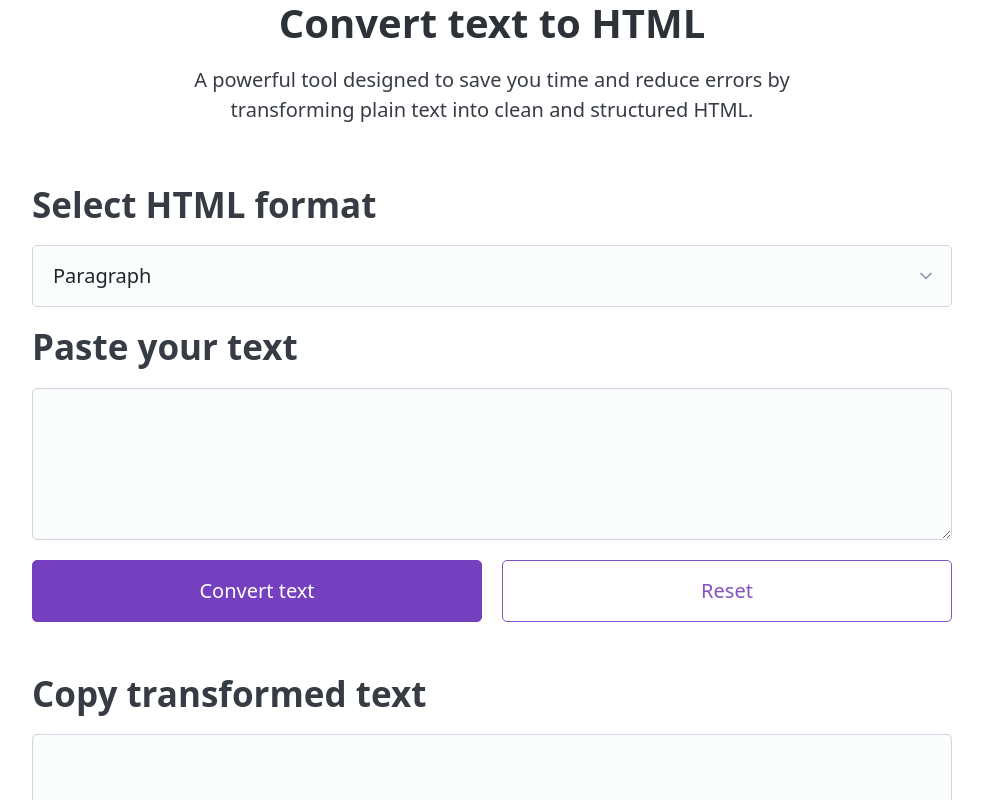
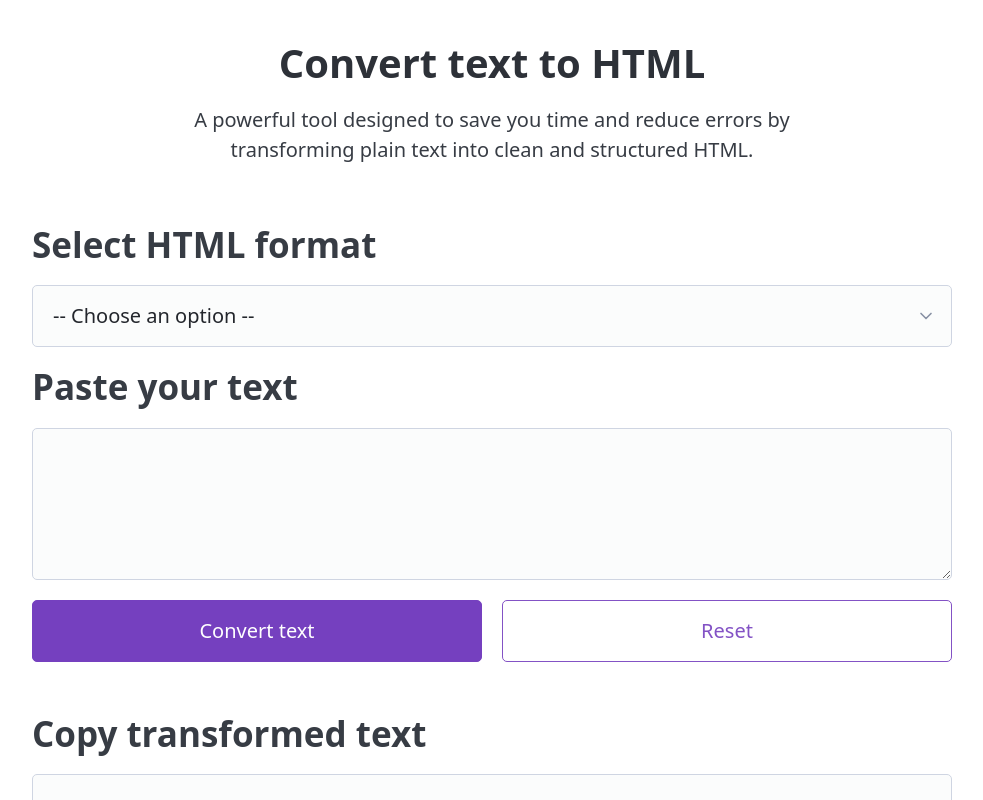
Before and after one commit to darryndotdev/text-to-html, a React (Vite) app: page / in a window 1280 px wide. Shown: the top 800 px of the page, without its empty margins (148-1131 px from the left). Built offline with nearby package versions, Linux system fonts and the light colour scheme.

Commit message:
feat: adding choose an option, strong-tag functionality and changing options to user friendly language

```diff
--- a/src/components/Form/Form.jsx
+++ b/src/components/Form/Form.jsx
@@ -2,7 +2,7 @@ import { useState } from 'react';
 
 const Form = ({ onSetTextToConvert }) => {
     const [text, setText] = useState('');
-    const [option, setOption] = useState('paragraph');
+    const [option, setOption] = useState('');
 
     function processText(input) {
         const parts = input
@@ -14,16 +14,18 @@ const Form = ({ onSetTextToConvert }) => {
             const wrapped = parts.map((x) => `<p>${x}</p>`).join('\n');
             return wrapped;
         }
+        if (option === 'bold') {
+            const wrapped = parts
+                .map((x) => `<strong>${x}</strong>`)
+                .join('\n');
+            return wrapped;
+        }
         if (option === 'unordered') {
-            const wrapped = parts
-                .map((x) => `        <li>${x}</li>`)
-                .join('\n');
+            const wrapped = parts.map((x) => `      <li>${x}</li>`).join('\n');
             return `<ul>\n${wrapped}\n</ul>`;
         }
         if (option === 'ordered') {
-            const wrapped = parts
-                .map((x) => `        <li>${x}</li>`)
-                .join('\n');
+            const wrapped = parts.map((x) => `      <li>${x}</li>`).join('\n');
             return `<ol>\n${wrapped}\n</ol>`;
         }
     }
@@ -49,9 +51,13 @@ const Form = ({ onSetTextToConvert }) => {
                 onChange={(e) => setOption(e.target.value)}
                 style={{ cursor: 'pointer' }}
             >
+                <option value='' disabled>
+                    -- Choose an option --
+                </option>
                 <option value='paragraph'>Paragraph</option>
-                <option value='unordered'>Unordered list</option>
-                <option value='ordered'>Ordered list</option>
+                <option value='bold'>Bold</option>
+                <option value='unordered'>Bullet list</option>
+                <option value='ordered'>Numbered list</option>
             </select>
             <h2>Paste your text</h2>
             <form onSubmit={handleSubmit}>
--- a/src/components/UI/Centralised/Centralised.module.css
+++ b/src/components/UI/Centralised/Centralised.module.css
@@ -4,6 +4,6 @@
     justify-content: center;
     max-width: 48rem;
     margin: 0 auto;
-    padding: 0 1rem;
+    padding: 2rem 1rem;
     min-height: 100vh;
 }
```
